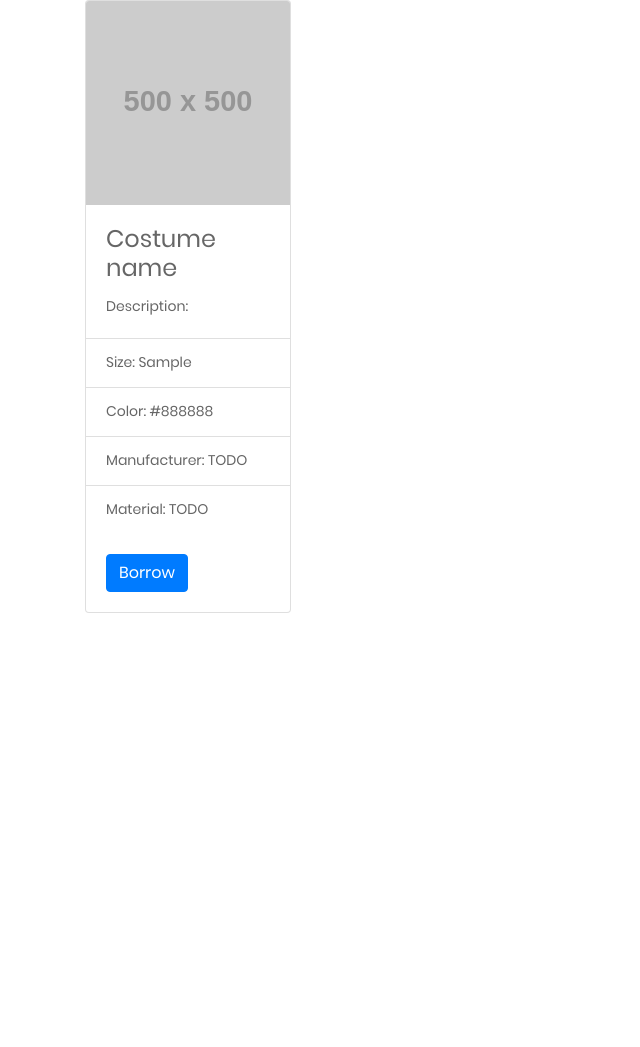
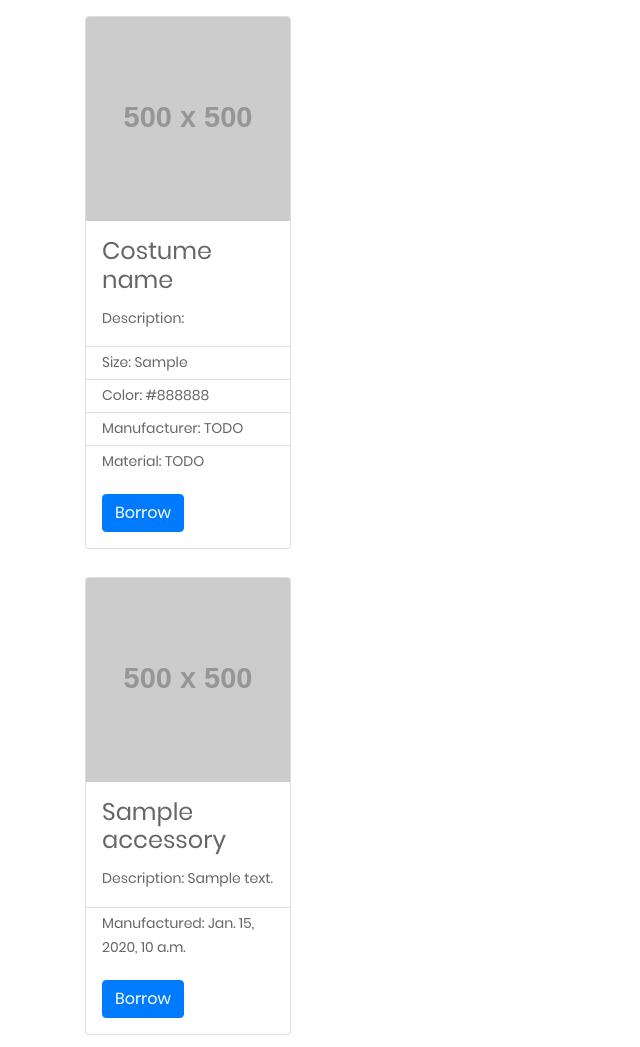
Before and after one commit to MatejKastak/iis, a Django app: page / in a window 1280 px wide. Shown: the part 56-1103 px from the top of the page, without its empty margins (0-640 px from the left). Before the commit the page ends 669 px from the top, so only its background shows below. Run offline with Django 3.2, Linux system fonts and the light colour scheme; tables that the repository leaves empty hold one stand-in row (values such as "Sample post"); grey boxes labelled with a size stand in for pictures from a placeholder-image service; some libraries are stand-ins or nearby versions.

Commit message:
Accessory template with views.py handling.

```diff
--- a/costumes/static/costumes/css/main.css
+++ b/costumes/static/costumes/css/main.css
@@ -26,6 +26,18 @@
     .card-columns {
         column-count: 10;
     }
+}
+
+.card-columns {
+    margin-top: 1rem;
+}
+
+.list-group-item {
+    padding: .25rem 1rem;
+}
+
+.card-body {
+    padding: 1rem;
 }
 /*//////////////////////////////////////////////////////////////////
 [ FONT ]*/
--- a/costumes/templates/costumes/index.html
+++ b/costumes/templates/costumes/index.html
@@ -3,11 +3,11 @@
 {% block title %}IIS - gallery{% endblock %}
 
 {% block content %}
-{% for costume in costumes.all %}
 <!-- TODO: On hover change color?-->
 <!-- TODO: Width and size overall-->
 <div class="container">
   <div class="card-columns">
+    {% for costume in costumes.all %}
     <a href="{% url 'costumes' costume.id %}">
       <div class="card">
 	<img class="card-img-top img-fluid" src="http://placehold.it/500x500" alt="Card image cap">
@@ -26,7 +26,31 @@
 	</div>
       </div>
     </a>
+    {% endfor %}
   </div>
 </div>
-{% endfor %}
+
+<!-- TODO: On hover change color?-->
+<!-- TODO: Width and size overall-->
+<div class="container">
+  <div class="card-columns">
+    {% for accessory in accessories.all %}
+    <a href="{% url 'accessories' accessory.id %}">
+      <div class="card">
+	<img class="card-img-top img-fluid" src="http://placehold.it/500x500" alt="Card image cap">
+	<div class="card-body">
+	  <h4 class="card-title">{{accessory.name}}</h4>
+	  <p class="card-text">Description: {{accessory.description}}</p>
+	</div>
+	<ul class="list-group list-group-flush">
+	  <li class="list-group-item">Manufactured: {{accessory.manufactured}}</li>
+	</ul>
+	<div class="card-body">
+	  <a href="{% url 'accessories' accessory.id %}" class="btn btn-primary">Borrow</a>
+	</div>
+      </div>
+    </a>
+    {% endfor %}
+  </div>
+</div>
 {% endblock %}
--- a/costumes/views.py
+++ b/costumes/views.py
@@ -4,20 +4,22 @@ from django.shortcuts import render, get_object_or_404
 from .models import *
 
 def index(request):
-    context = {'costumes': Costume.objects}
+    context = {'costumes': Costume.objects, 'accessories': Accessory.objects}
     return render(request, 'costumes/index.html', context)
 
 def costumes(request, costume_id):
     raise Http404('NOT YET IMPLEMENTED')
 
 def costumes_gallery(request):
-    raise Http404('NOT YET IMPLEMENTED')
+    context = {'costumes': Costume.objects}
+    return render(request, 'costumes/index.html', context)
 
 def accessories(request, accessory_id):
     raise Http404('NOT YET IMPLEMENTED')
 
 def accessories_gallery(request):
-    raise Http404('NOT YET IMPLEMENTED')
+    context = {'accessories': Accessory.objects}
+    return render(request, 'costumes/index.html', context)
 
 def basket(request):
     raise Http404('NOT YET IMPLEMENTED')
```
